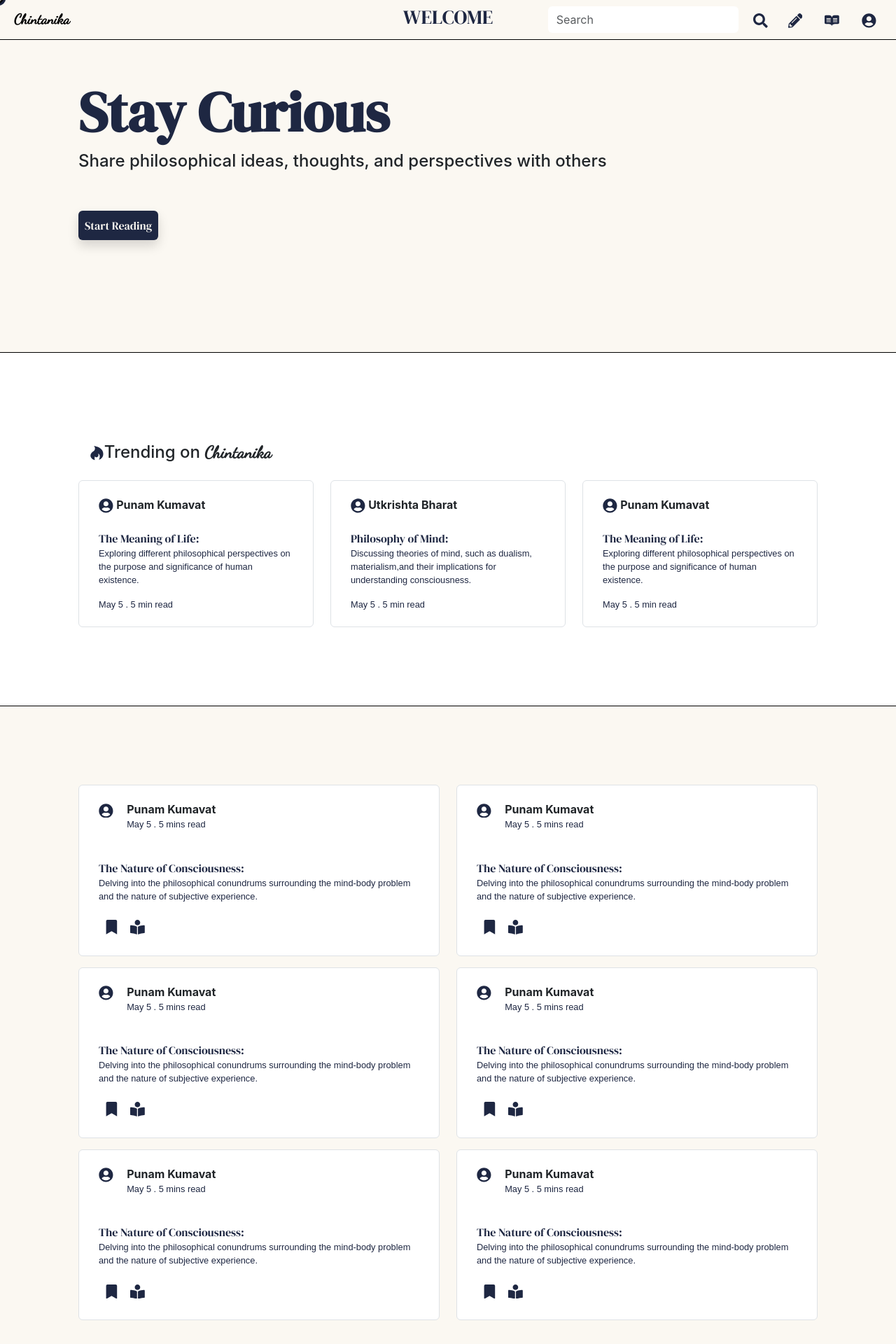
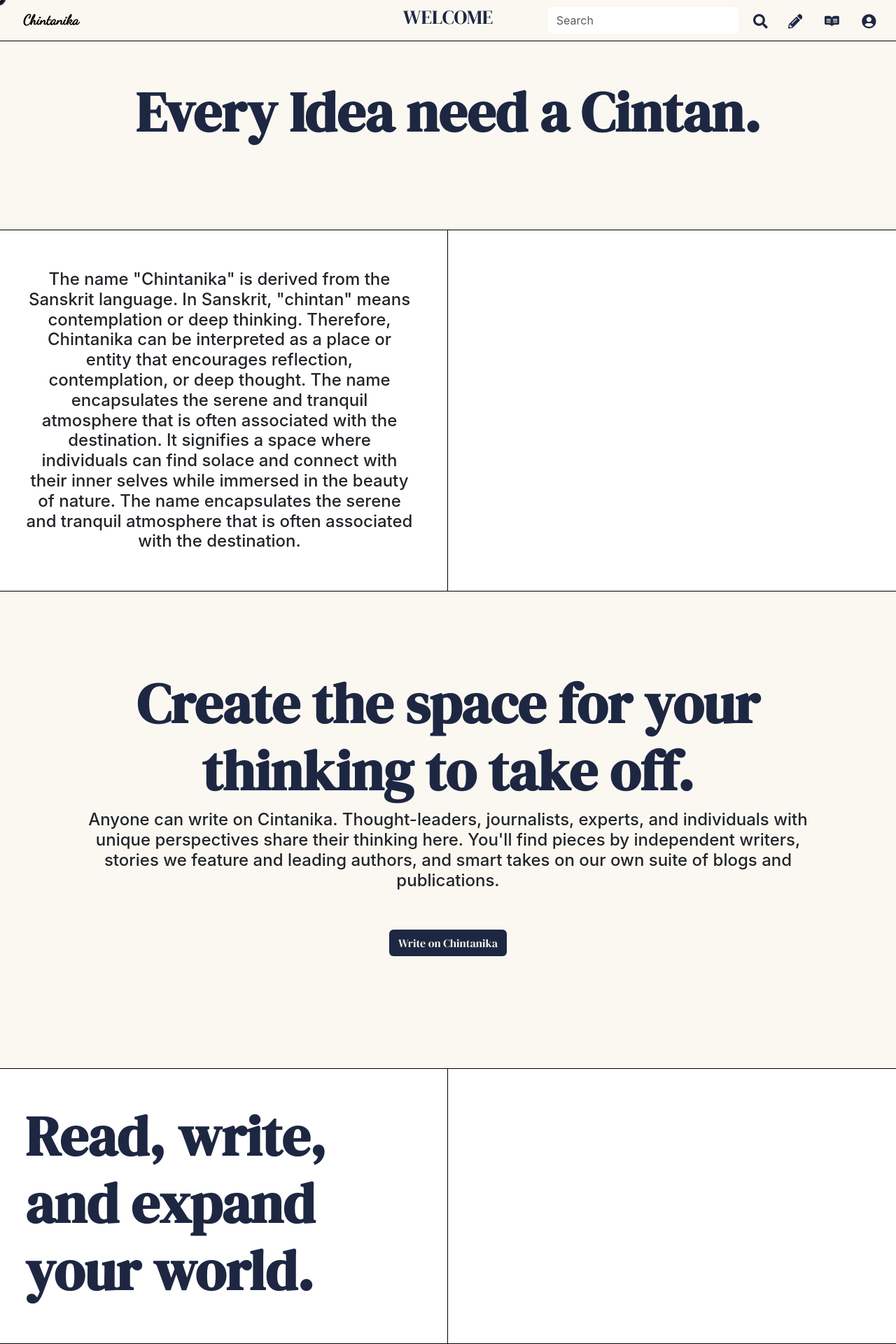
Before and after one commit to punam01/UB_Punam_Recs, a React (Create React App) app in the folder chintanika/: page /about in a window 1280 px wide. Shown: the top 1920 px of the page at 70% size. Built offline with nearby package versions, Linux system fonts and the light colour scheme; a web font is replaced by a local one.

Commit message:
UI: About us, route added

```diff
--- a/chintanika/package.json
+++ b/chintanika/package.json
@@ -9,6 +9,7 @@
     "react": "^18.2.0",
     "react-dom": "^18.2.0",
     "react-icons": "^4.8.0",
+    "react-router-dom": "^6.11.1",
     "react-scripts": "5.0.1",
     "web-vitals": "^2.1.4"
   },
--- a/chintanika/src/App.css
+++ b/chintanika/src/App.css
@@ -1,5 +1,8 @@
 /*navbar*/
-
+body{
+  box-sizing: border-box;
+  overflow-x: hidden;
+}
 .top-react-icons{
   font-size: 1.3rem;
   color:#1E2742;
@@ -70,6 +73,29 @@ p{
   z-index: 99999999; /* so that it stays on top of all other elements */
 }
 
+/*About*/
+.column {
+  float: left;
+  width: 50%;
+  margin: 0;
+  border-right: 1px solid black;
+  border-bottom: 1px solid black;
+}
+
+.row:after {
+  content: "";
+  display: table;
+  clear: both;
+}
+
+img{
+  margin: 0;
+  width:100%;
+  height: 100%;
+  background-size: contain;
+}
+
+
 
 /*SCROLLBAR*/
 /* width */
--- a/chintanika/src/App.js
+++ b/chintanika/src/App.js
@@ -1,16 +1,26 @@
 import './App.css';
-import HeroBanner from './components/HeroBanner';
 import Navbar from './components/Navbar';
-import Trending from './components/Trending';
-import InfScroll from './components/InfScroll'
 import Footer from './components/Footer';
+import Home from './components/Home';
+import {About} from './components/About';
+import {
+  BrowserRouter as Router,
+  Routes,
+  Route,
+} from "react-router-dom";
+
 function App() {
   return (
     <>
+    <Router>
     <Navbar heading="Chintanika"></Navbar>
-    <HeroBanner></HeroBanner>
-    <Trending></Trending>
-    <InfScroll></InfScroll>
+    <Routes>
+      <Route path='/about' element={<About />}>
+      </Route>
+      <Route path='/' element={<Home />}>
+      </Route>
+    </Routes>
+    </Router>
     <Footer></Footer>
     </>
   );
--- /dev/null
+++ b/chintanika/src/components/About.js
@@ -0,0 +1,36 @@
+import React from 'react'
+
+function About(params) {
+    return(
+        <>
+        <section className='hero-section'>
+            <h1 className='hero-heading text-center'>Every Idea need a Cintan.</h1>
+        </section>
+        <div class="row">
+            <div class="column p-5">
+                <h4 className='my-2 text-center'>
+                    The name "Chintanika" is derived from the Sanskrit language. In Sanskrit, "chintan" means contemplation or deep thinking. Therefore, Chintanika can be interpreted as a place or entity that encourages reflection, contemplation, or deep thought. The name encapsulates the serene and tranquil atmosphere that is often associated with the destination. It signifies a space where individuals can find solace and connect with their inner selves while immersed in the beauty of nature.
+                    The name encapsulates the serene and tranquil atmosphere that is often associated with the destination.
+                </h4>
+            </div>
+            <div class="column">
+            </div>
+        </div>
+        <section className='hero-section text-center'>
+            <h1 className='hero-heading mb-1'>Create the space for your thinking to take off.</h1>
+            <h4 className='my-2'>Anyone can write on Cintanika. Thought-leaders, journalists, experts, and individuals with unique perspectives share their thinking here. You'll find pieces by independent writers, stories we feature and leading authors, and smart takes on our own suite of blogs and publications.</h4>
+            <button className='btn hero my-5'>Write on Chintanika</button>
+        </section>
+        <div class="row">
+            <div class="column p-5">
+                <h4 className='hero-heading'>
+                    Read, write, and expand your world.
+                </h4>
+            </div>
+            <div class="column">
+            </div>
+        </div>
+        </>
+    );
+}
+export {About};
--- /dev/null
+++ b/chintanika/src/components/Home.js
@@ -0,0 +1,16 @@
+import React from 'react'
+
+import HeroBanner from './HeroBanner';
+import Trending from './Trending';
+import InfScroll from './InfScroll';
+
+function Home(){
+    return(
+        <div>
+        <HeroBanner></HeroBanner>
+        <Trending></Trending>
+        <InfScroll></InfScroll>
+        </div>
+    );
+}
+export default Home;
--- a/chintanika/src/components/Navbar.js
+++ b/chintanika/src/components/Navbar.js
@@ -1,13 +1,14 @@
-import React, { useState } from 'react';
+
 import { FaBars, FaPencilAlt, FaReadme, FaSearch, FaUserCircle} from 'react-icons/fa';
 import { IconContext } from "react-icons";
+import { Link } from 'react-router-dom';
 
 function Navbar(props){
     return(
         <>
         <nav className="navbar navbar-expand-lg fixed-top">
             <div className="container-fluid">
-                <a className="navbar-brand mx-2" href="/">{props.heading}</a>
+                <Link className="navbar-brand mx-2 btn" to="/">{props.heading}</Link>
                 <button className="navbar-toggler" type="button" data-bs-toggle="collapse" data-bs-target="#navbarSupportedContent" aria-controls="navbarSupportedContent" aria-expanded="false" aria-label="Toggle navigation">
                 <span className="navbar">
                     <IconContext.Provider value={{ className: "top-react-icons" }}>
@@ -28,25 +29,25 @@ function Navbar(props){
                     </form>
                     <ul className="navbar-nav mb-2 mb-lg-0">
                         <li className="nav-item mx-2">
-                            <a className="nav-link" href="/">
+                            <Link className="nav-link" to="/">
                                 <IconContext.Provider value={{ className: "top-react-icons" }}>
                                     <FaPencilAlt/>
                                 </IconContext.Provider>
-                            </a>
+                            </Link>
                         </li>
                         <li className="nav-item mx-2">
-                            <a className="nav-link active" aria-current="page" href="/">
+                            <Link className="nav-link active" aria-current="page" to="/about">
                                 <IconContext.Provider value={{ className: "top-react-icons" }}>
                                     <FaReadme/>
                                 </IconContext.Provider>
-                            </a>
+                            </Link>
                         </li>
                         <li className="nav-item dropdown mx-2">
-                            <a className="nav-link" href="/" role="button" data-bs-toggle="dropdown" aria-expanded="false">
+                            <Link className="nav-link" to="/" role="button" data-bs-toggle="dropdown" aria-expanded="false">
                                 <IconContext.Provider value={{ className: "top-react-icons" }}>
                                     <FaUserCircle/>
                                 </IconContext.Provider>
-                            </a>
+                            </Link>
                             <ul className="dropdown-menu">
                                 <li><a className="dropdown-item" href="/">Profile</a></li>
                                 <li><a className="dropdown-item" href="/">Write</a></li>
--- a/chintanika/src/components/Trending.js
+++ b/chintanika/src/components/Trending.js
@@ -2,6 +2,7 @@ import React from 'react'
 import { IconContext } from "react-icons";
 
 import { FaHotjar,FaUserCircle } from 'react-icons/fa';
+import { Link } from 'react-router-dom';
 
 
 function Trending(){
@@ -22,11 +23,11 @@ function Trending(){
                         <div className="card-body ">
                             <div className="row mb-4">
                                 <div className="col-1">
-                                    <a className="nav-link" href="/" role="button" data-bs-toggle="dropdown" aria-expanded="false">
+                                    <Link className="nav-link" to="/" role="button" data-bs-toggle="dropdown" aria-expanded="false">
                                     <IconContext.Provider value={{ className: "top-react-icons" }}>
                                         <FaUserCircle/>
                                     </IconContext.Provider>
-                                    </a>
+                                    </Link>
                                 </div>
                                 <div className="col text-start"><b>Punam Kumavat</b></div>
                             </div>
@@ -44,11 +45,11 @@ function Trending(){
                         <div className="card-body ">
                             <div className="row mb-4">
                                 <div className="col-1">
-                                    <a className="nav-link" href="/" role="button" data-bs-toggle="dropdown" aria-expanded="false">
+                                    <Link className="nav-link" to="/" role="button" data-bs-toggle="dropdown" aria-expanded="false">
                                     <IconContext.Provider value={{ className: "top-react-icons" }}>
                                         <FaUserCircle/>
                                     </IconContext.Provider>
-                                    </a>
+                                    </Link>
                                 </div>
                                 <div className="col text-start"><b>Utkrishta Bharat</b></div>
                             </div>
@@ -66,11 +67,11 @@ function Trending(){
                         <div className="card-body">
                             <div className="row mb-4">
                                 <div className="col-1">
-                                    <a className="nav-link" href="/" role="button" data-bs-toggle="dropdown" aria-expanded="false">
+                                    <Link className="nav-link" to="/" role="button" data-bs-toggle="dropdown" aria-expanded="false">
                                     <IconContext.Provider value={{ className: "top-react-icons" }}>
                                         <FaUserCircle/>
                                     </IconContext.Provider>
-                                    </a>
+                                    </Link>
                                 </div>
                                 <div className="col text-start"><b>Punam Kumavat</b></div>
                             </div>
```
Also changed, not shown: 1 other file (tests, documents, lock files or other folders).
